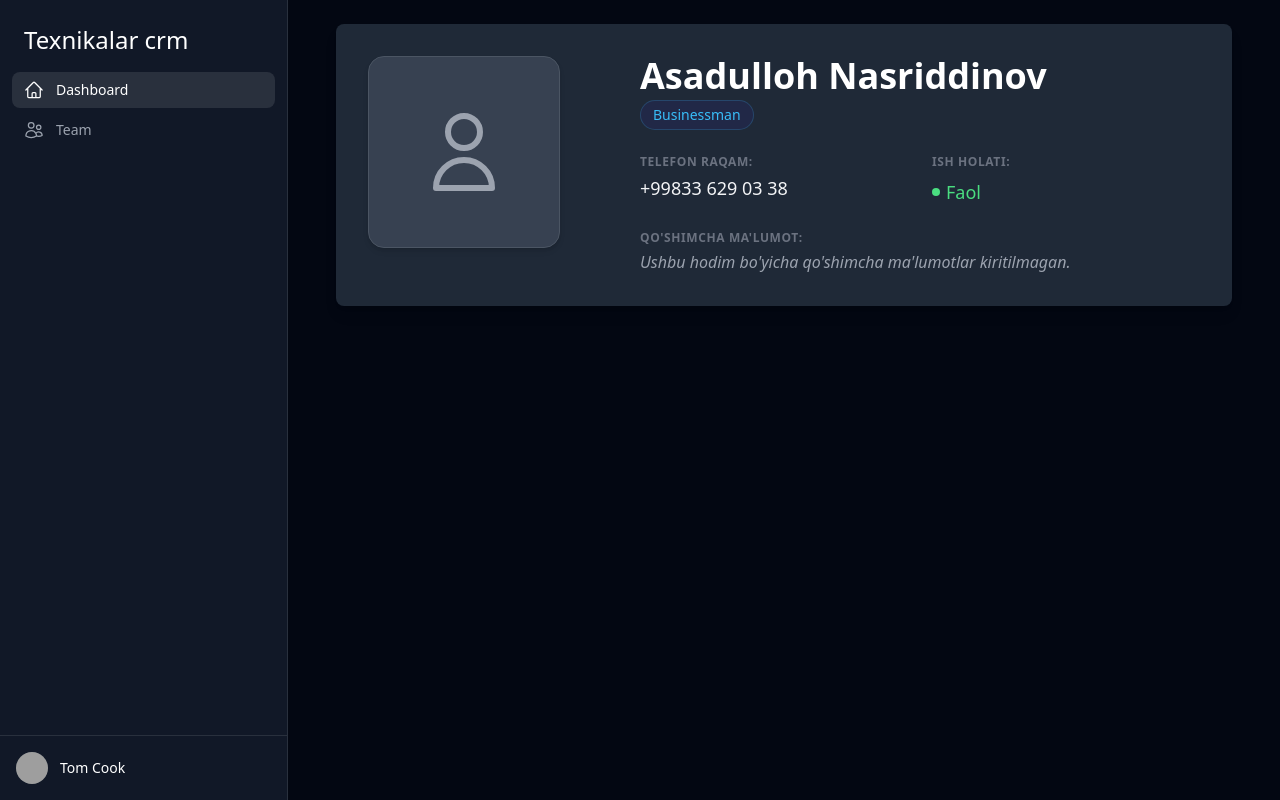
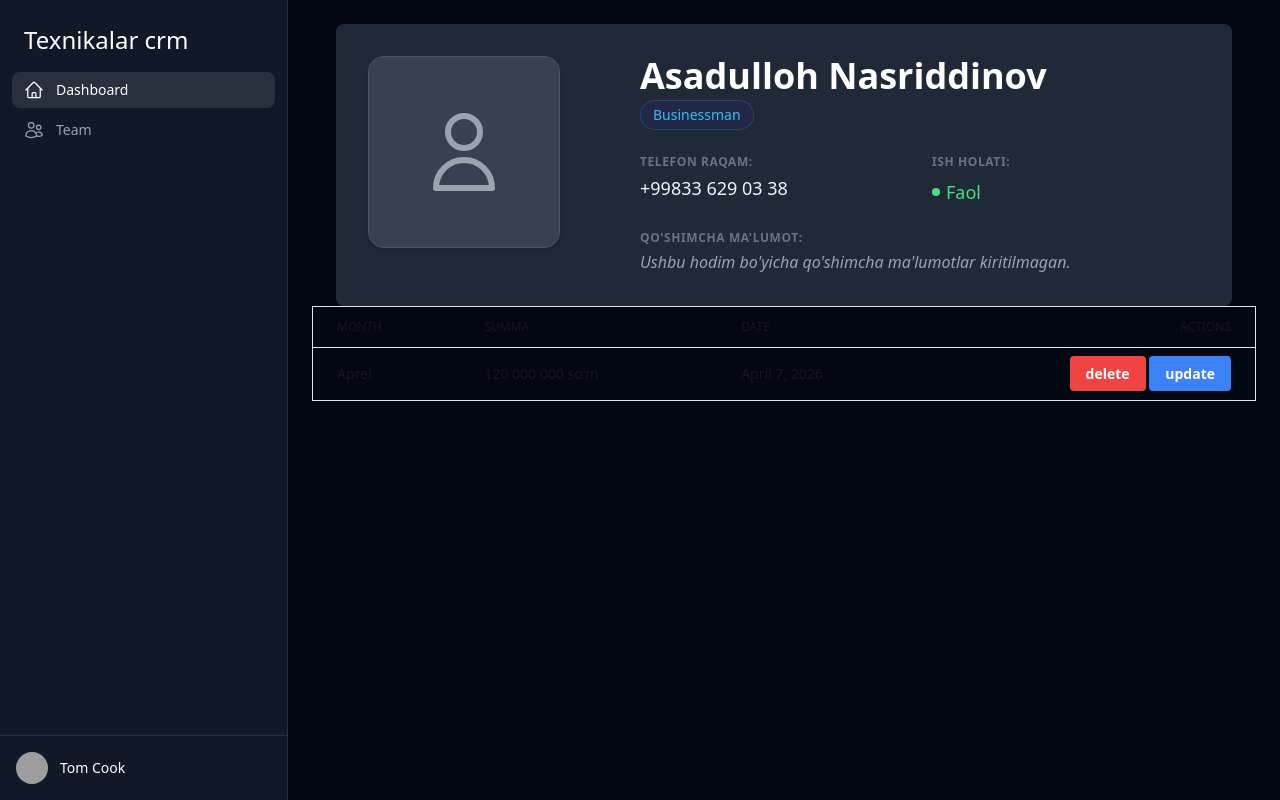
Before and after one commit to Nasirdinovv/texnikalar3, a Django app: page /hr/1/ in a window 1280 px wide. Run offline with Django 5.2, Linux system fonts and the light colour scheme; data comes from the database, SQL or seed files in the repository; both versions use the stored data as it was after the commit; style sheets or scripts are compiled from the project's sources; some libraries are stand-ins or nearby versions; grey boxes are pictures that could not be loaded.

Commit message:
models.py o'rgardi urls.py/hr o'zgardi views.py/hr o'zgardi

```diff
--- a/hr/models.py
+++ b/hr/models.py
@@ -27,7 +27,7 @@ class Workers(models.Model):
         return f"{self.first_name} {self.last_name} "
 
 class Salary(models.Model):
-    worker = models.ForeignKey('Workers', on_delete=models.CASCADE)
+    worker = models.ForeignKey('Workers', on_delete=models.CASCADE, related_name='salary')
     month = models.CharField(max_length=25, choices=MONTHS, default="1")
     salary_sum = models.CharField(max_length=50)
     date = models.DateField(default=timezone.now)
--- a/hr/urls.py
+++ b/hr/urls.py
@@ -1,8 +1,10 @@
 from django.urls import path
-from .views import all_hr, hr_detail
+from .views import all_hr, hr_detail, salary_delete, update_salary_worker
 
 
 urlpatterns = [
     path('', all_hr, name='all_hr'),
     path('<int:id>/', hr_detail, name='hr_detail'),
+    path('salary-delete/<int:worker_id>/<int:salary_id>/', salary_delete, name='salary_delete'),
+    path('salary-update/<int:worker_id>/<int:salary_id>/', update_salary_worker, name='salary_update'),
 ]
--- a/hr/views.py
+++ b/hr/views.py
@@ -1,5 +1,5 @@
-from django.shortcuts import render, get_object_or_404
-from hr.models import Workers
+from django.shortcuts import render, get_object_or_404, redirect
+from hr.models import Workers, Salary
 
 def all_hr(request):
     hamma_hodimlar = Workers.objects.all()
@@ -8,3 +8,27 @@ def all_hr(request):
 def hr_detail(request, id):
     hodim = get_object_or_404(Workers, id=id)
     return render(request, 'hr_detail.html', {'hodim': hodim})
+
+
+def salary_delete(request, worker_id, salary_id):
+    hodim = get_object_or_404(Workers, id=worker_id)
+    salary = get_object_or_404(Salary, worker=hodim, id=salary_id)
+    salary.delete()
+    return redirect('hr_detail', id=hodim.id)
+
+
+def update_salary_worker(request, worker_id, salary_id):
+    hodim = get_object_or_404(Workers, id=worker_id)
+    salary = get_object_or_404(Salary, worker=hodim, id=salary_id)
+
+    if request.method == 'POST':
+        month = request.POST.get("month")
+        salary_sum = request.POST.get("salary_sum")
+
+        salary.month = month
+        salary.salary_sum = salary_sum
+        salary.save()
+
+        return redirect('hr_detail', id=hodim.id)
+
+    return render(request, 'hr_update.html', {'salary': salary, 'hodim': hodim})
--- a/templates/hr_detail.html
+++ b/templates/hr_detail.html
@@ -46,4 +46,62 @@
         </div>
     </div>
 </div>
+
+
+<div class="min-w-full">
+    <div class="border border-table-line overflow-x-auto [&::-webkit-scrollbar]:h-2 [&::-webkit-scrollbar-thumb]:rounded-none [&::-webkit-scrollbar-track]:bg-scrollbar-track [&::-webkit-scrollbar-thumb]:bg-scrollbar-thumb">
+        <table class="min-w-full divide-y divide-table-line">
+            <thead>
+                <tr>
+                    <th scope="col" class="px-6 py-3 text-start text-xs font-medium text-muted-foreground-1 uppercase">month</th>
+                    <th scope="col" class="px-6 py-3 text-start text-xs font-medium text-muted-foreground-1 uppercase">summa</th>
+                    <th scope="col" class="px-6 py-3 text-start text-xs font-medium text-muted-foreground-1 uppercase">date</th>
+                    <th scope="col" class="px-6 py-3 text-end text-xs font-medium text-muted-foreground-1 uppercase">Actions</th>
+                </tr>
+
+            </thead>
+            <tbody class="divide-y divide-table-line">
+                {% for salary in hodim.salary.all %}
+                <tr>
+                    <td class="px-6 py-4 whitespace-nowrap text-sm font-medium text-foreground">
+                        {% if salary.month == '1' %}
+                            Yanvar
+                        {% elif salary.month == '2' %}
+                            Fevral
+                        {% elif salary.month == '3' %}
+                            Mart
+                        {% elif salary.month == '4' %}
+                            Aprel
+                        {% elif salary.month == '5' %}
+                            May
+                        {% elif salary.month == '6' %}
+                            Iyun
+                        {% elif salary.month == '7' %}
+                            Iyul
+                        {% elif salary.month == '8' %}
+                            Avgust
+                        {% elif salary.month == '9' %}
+                            Sentabr
+                        {% elif salary.month == '10' %}
+                            Oktabr
+                        {% elif salary.month == '11' %}
+                            Noyabr
+                        {% elif salary.month == '12' %}
+                            Dekabr
+                        {% endif %}
+                    </td>
+                    <td class="px-6 py-4 whitespace-nowrap text-sm text-foreground">{{salary.salary_sum}}</td>
+                    <td class="px-6 py-4 whitespace-nowrap text-sm text-foreground">{{salary.date}}</td>
+
+                    <td class="px-6 py-4 whitespace-nowrap text-end text-sm font-medium">
+                        <a href="{% url 'salary_delete' hodim.id salary.id %}" class="bg-red-500 text-white font-bold py-2 px-4 rounded">delete</a>
+                        <a href="{% url 'salary_update' hodim.id salary.id %}" class="bg-blue-500 text-white font-bold py-2 px-4 rounded">update</a>
+                    </td>
+                </tr>
+
+                {% endfor %}
+            </tbody>
+        </table>
+    </div>
+</div>
 {% endblock content %}
```
Also changed, not shown: templates/hr_update.html (added, +51 -0 lines), db.sqlite3, hr/migrations/0005_alter_salary_worker.py (added), templates/product_detail.html (line endings or trailing spaces).
